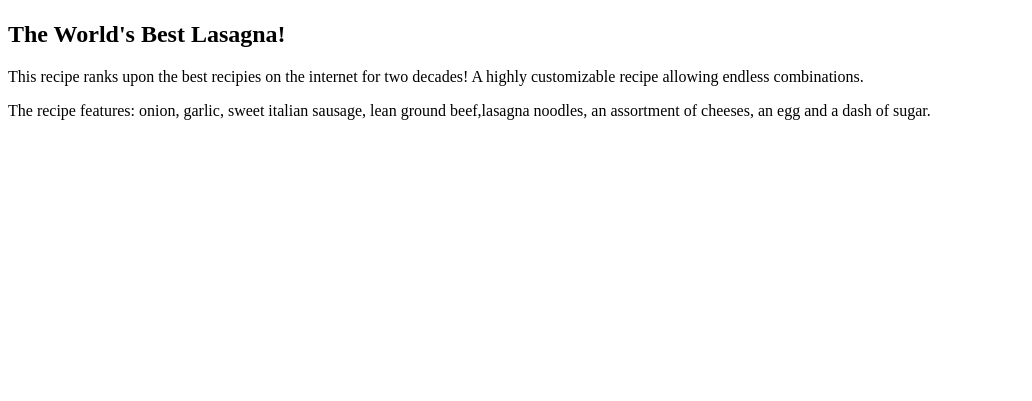
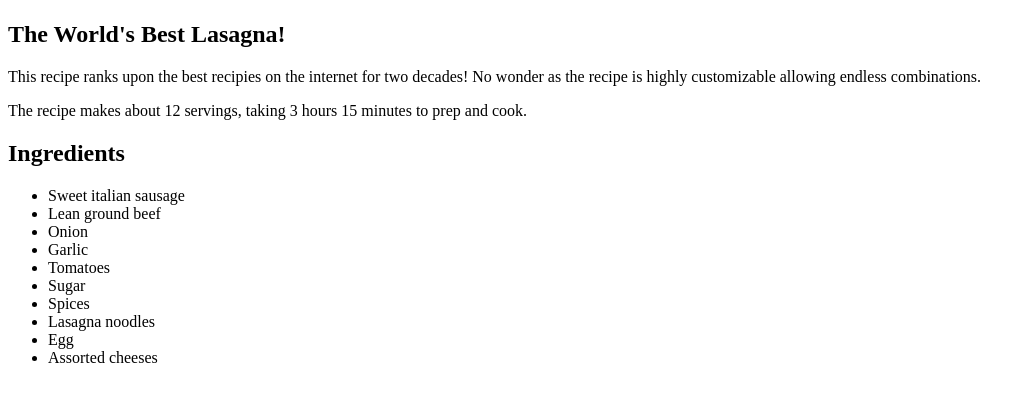
Before and after one commit to CodeGuy5280/odin-recipies, a plain HTML site: page recipies/lasagna.html in a window 1280 px wide. Shown: the part 257-658 px from the top of the page, without its empty margins (0-1032 px from the left). Drawn offline with Linux system fonts and the light colour scheme.

Commit message:
Added list of ingredients.

```diff
--- a/recipies/lasagna.html
+++ b/recipies/lasagna.html
@@ -12,11 +12,48 @@
 
 <h2>The World's Best Lasagna!</h2>
     <p>This recipe ranks upon the best recipies on the internet for two decades!
-        A highly customizable recipe allowing endless combinations.
+        No wonder as the recipe is highly customizable allowing endless combinations.
     </p>
+
     <p>
-        The recipe features: onion, garlic, sweet italian sausage, lean ground beef,lasagna noodles, an assortment of cheeses, an egg and a dash of sugar.
+        The recipe makes about 12 servings, taking 3 hours 15 minutes to prep and cook.
     </p>
+
+<h2>Ingredients</h2>
+    <ul>
+        <li>
+            Sweet italian sausage
+        </li>
+        <li>
+            Lean ground beef
+        </li>
+        <li>
+            Onion
+        </li>
+        <li>
+            Garlic
+        </li>
+        <li>
+            Tomatoes
+        </li>
+        <li>
+            Sugar
+        </li>
+        <li>
+            Spices
+        </li>
+        <li>
+            Lasagna noodles
+        </li>
+        <li>
+            Egg
+        </li>
+        <li>
+            Assorted cheeses
+        </li>
+    </ul>
+
+
 
 </body>
 </html>
```
